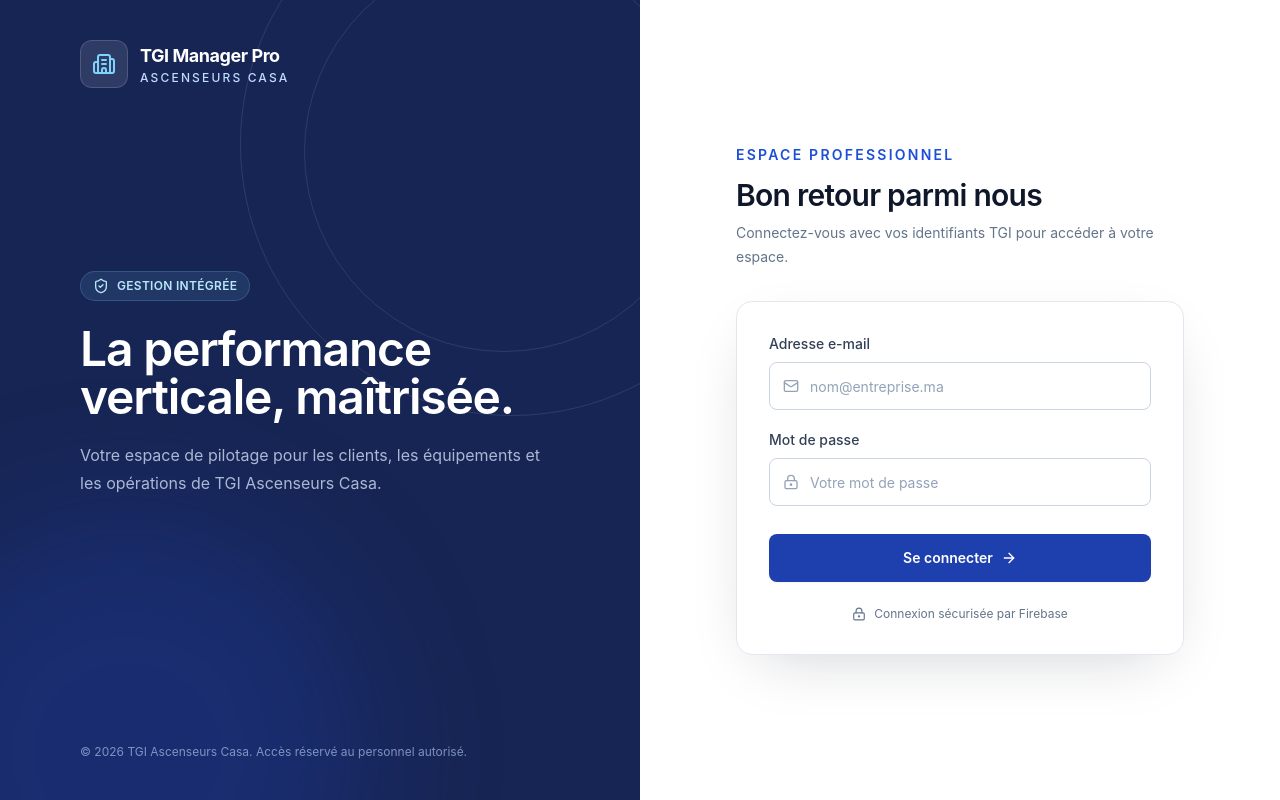
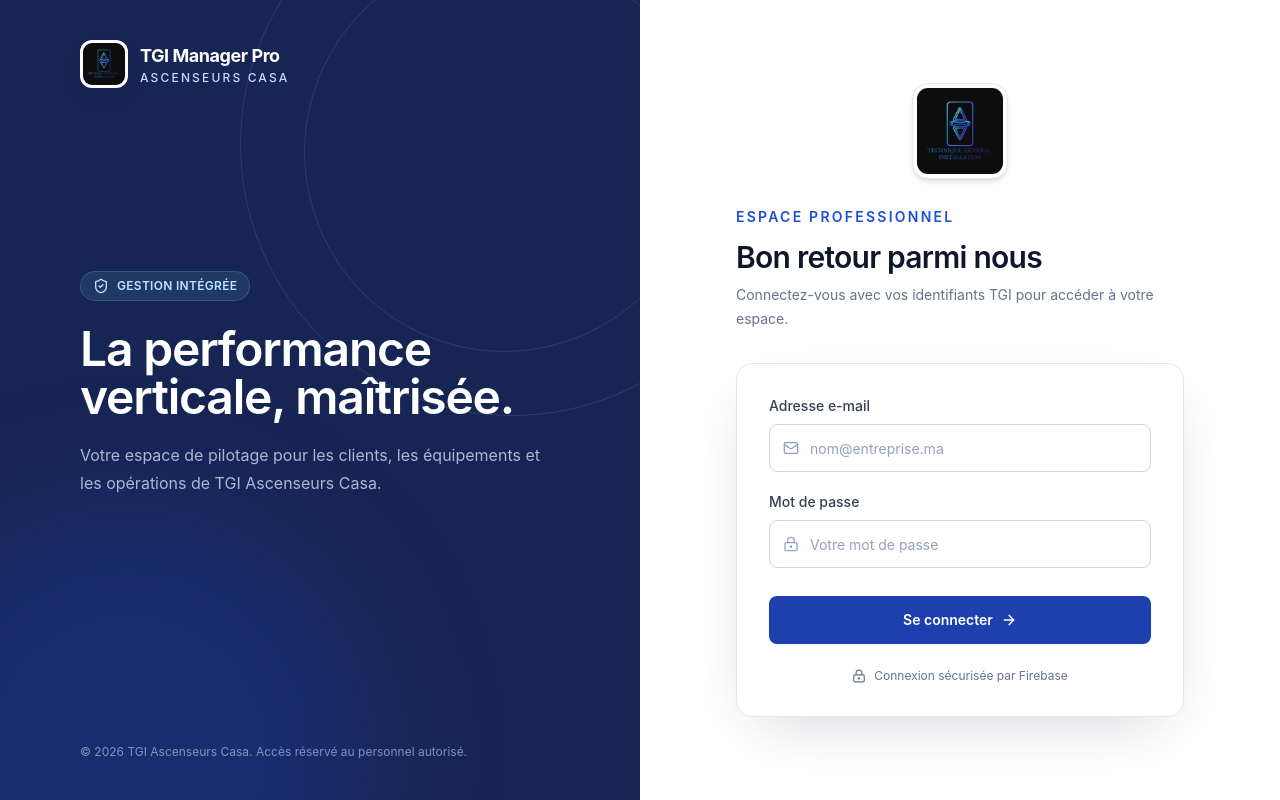
Before and after one commit to techniquegi39-ux/TGI-Ascenseurs-Casa, a React (Vite) app: page /login in a window 1280 px wide. Built offline with nearby package versions, Linux system fonts and the light colour scheme; no server answers.

Commit message:
🎨 Branding : Intégration du logo officiel TGI Ascenseurs dans le Login et la Sidebar

```diff
--- a/src/components/Layout.jsx
+++ b/src/components/Layout.jsx
@@ -96,9 +96,11 @@ function Sidebar({ isOpen, onNavigate }) {
     >
       <div className="flex h-20 items-center justify-between border-b border-white/10 px-5">
         <div className="flex min-w-0 items-center gap-3">
-          <span className="grid h-10 w-10 shrink-0 place-items-center rounded-xl bg-blue-600 text-white shadow-lg shadow-blue-950/30">
-            <Building2 aria-hidden="true" className="h-5 w-5" />
-          </span>
+          <img
+            alt="TGI Ascenseurs"
+            className="h-11 w-11 shrink-0 rounded-xl border border-white/15 bg-white p-0.5 object-contain shadow-lg shadow-blue-950/30 transition-transform duration-300 hover:scale-105"
+            src="/logo.png.jpeg"
+          />
           <span className="min-w-0">
             <span className="block truncate text-sm font-bold tracking-tight text-white">
               TGI Manager Pro
--- a/src/pages/Login.jsx
+++ b/src/pages/Login.jsx
@@ -1,5 +1,5 @@
 import { useState } from 'react'
-import { ArrowRight, Building2, LockKeyhole, Mail, ShieldCheck } from 'lucide-react'
+import { ArrowRight, LockKeyhole, Mail, ShieldCheck } from 'lucide-react'
 import { Link, Navigate, useNavigate } from 'react-router-dom'
 import { useAuth } from '../context/useAuth.js'
 
@@ -75,9 +75,11 @@ export default function Login() {
         />
 
         <Link to="/" className="relative z-10 inline-flex w-fit items-center gap-3">
-          <span className="grid h-12 w-12 place-items-center rounded-xl border border-white/15 bg-white/10">
-            <Building2 aria-hidden="true" className="h-6 w-6 text-sky-300" />
-          </span>
+          <img
+            alt="TGI Ascenseurs"
+            className="h-12 w-12 rounded-xl border border-white/20 bg-white p-0.5 object-contain shadow-lg shadow-blue-950/30 transition-transform duration-300 hover:scale-105"
+            src="/logo.png.jpeg"
+          />
           <span>
             <span className="block text-lg font-bold tracking-tight">TGI Manager Pro</span>
             <span className="block text-xs font-medium tracking-[0.18em] text-blue-200">
@@ -107,19 +109,13 @@ export default function Login() {
 
       <section className="flex min-h-screen items-center justify-center px-5 py-12 sm:px-8">
         <div className="w-full max-w-md">
-          <Link to="/" className="mb-12 inline-flex items-center gap-3 lg:hidden">
-            <span className="grid h-11 w-11 place-items-center rounded-xl bg-blue-950 text-sky-300">
-              <Building2 aria-hidden="true" className="h-5 w-5" />
-            </span>
-            <span>
-              <span className="block font-bold tracking-tight text-slate-900">
-                TGI Manager Pro
-              </span>
-              <span className="block text-[10px] font-semibold tracking-[0.18em] text-slate-500">
-                ASCENSEURS CASA
-              </span>
-            </span>
-          </Link>
+          <div className="mb-7 flex justify-center">
+            <img
+              alt="TGI Ascenseurs"
+              className="h-24 w-24 rounded-2xl border border-slate-200 bg-white p-1 object-contain shadow-md transition-transform duration-300 hover:scale-105"
+              src="/logo.png.jpeg"
+            />
+          </div>
 
           <div className="mb-8">
             <p className="text-sm font-semibold uppercase tracking-[0.16em] text-blue-700">
```
